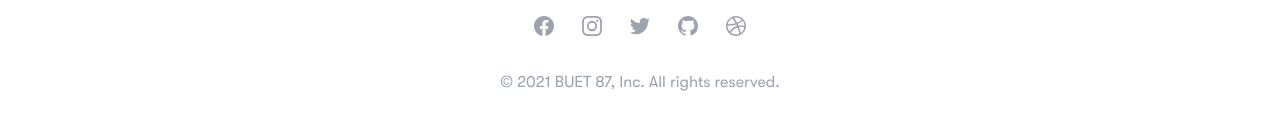
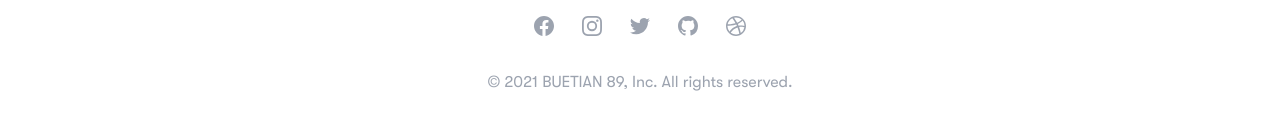
Before and after one commit to avikhandakar-dev/buet-reunion, a Next.js app: page / in a window 1280 px wide. Shown: the part 3317-3447 px from the top of the page. Built offline with nearby package versions, Linux system fonts and the light colour scheme; a web font is replaced by a local one; what @tailwindcss/typography would draw is missing.

Commit message:
visual changes

```diff
--- a/components/Footer.js
+++ b/components/Footer.js
@@ -126,7 +126,7 @@ const Footer = () => {
           </a>
         </div>
         <p className="mt-8 text-base leading-6 text-center text-gray-400">
-          © 2021 BUET 87, Inc. All rights reserved.
+          © 2021 BUETIAN 89, Inc. All rights reserved.
         </p>
       </div>
     </section>
```
